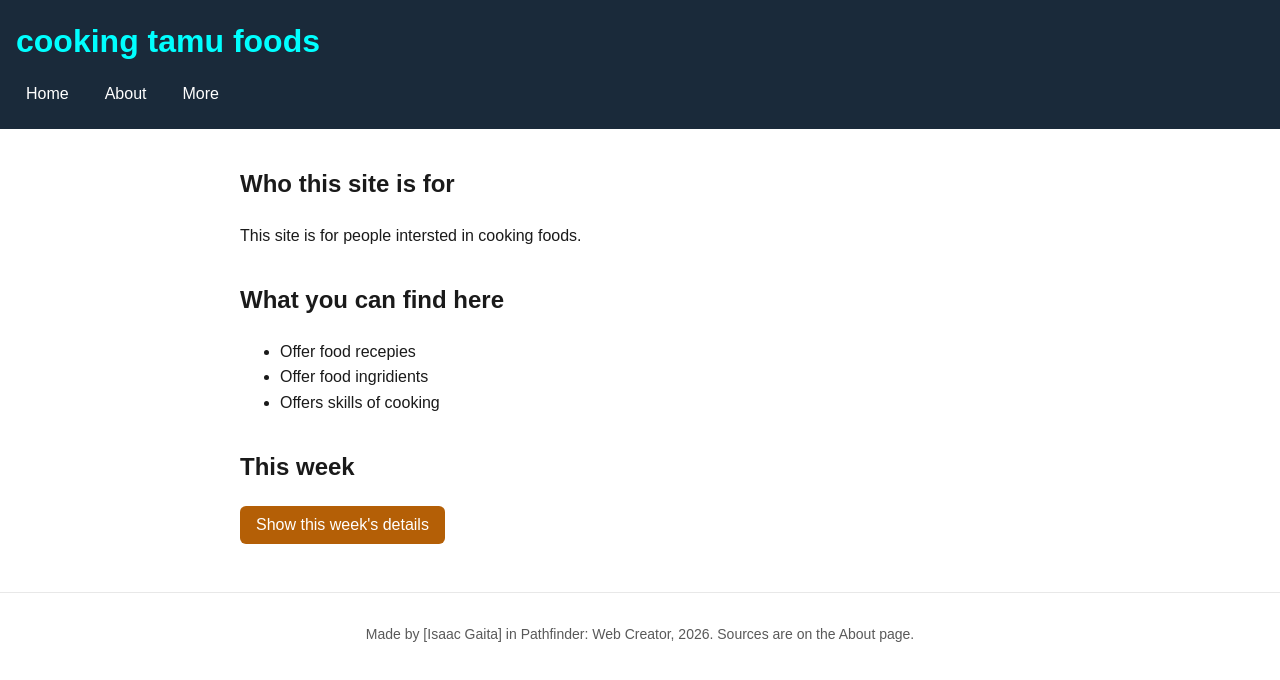
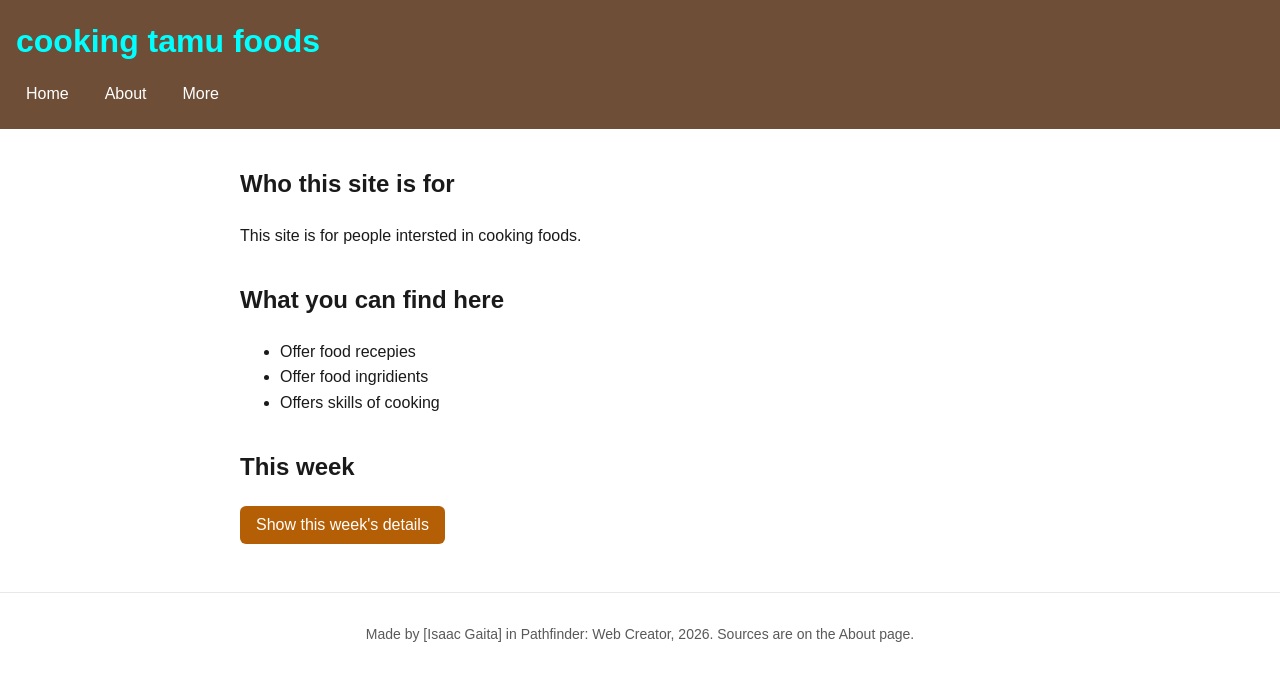
Before and after one commit to isaacgaita-stack/cooking-tamu-foods, a plain HTML site: page index.html in a window 1280 px wide. Drawn offline with Linux system fonts and the light colour scheme.

Commit message:
changed the root colour

```diff
--- a/style.css
+++ b/style.css
@@ -2,7 +2,7 @@
    Day 3: change the two colours, check contrast, then switch on the media query. */
 
 :root {
-  --main-colour: #1a2a3a;    /* header background */
+  --main-colour: #6F4E37;    /* header background */
   --accent-colour: #b45f06;  /* buttons and focus outline; passes 4.5:1 on white */
 }
 
```
